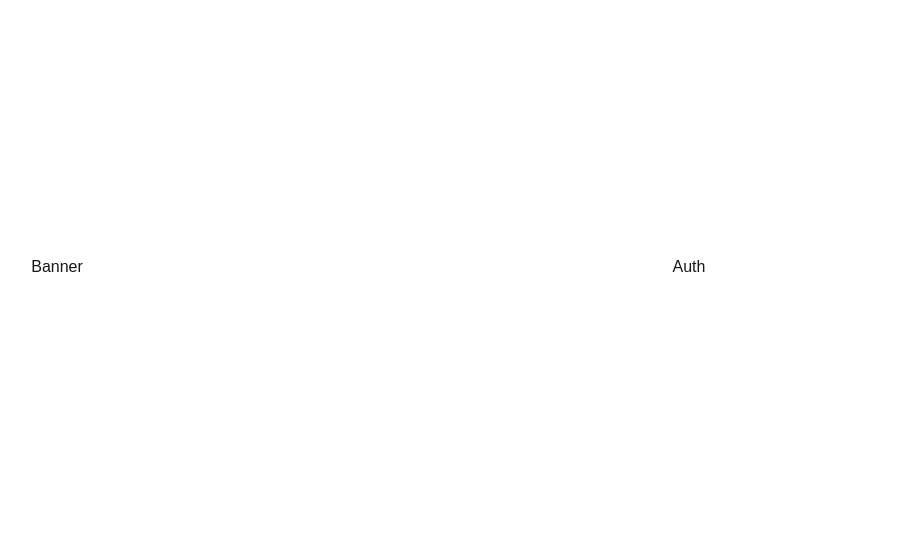
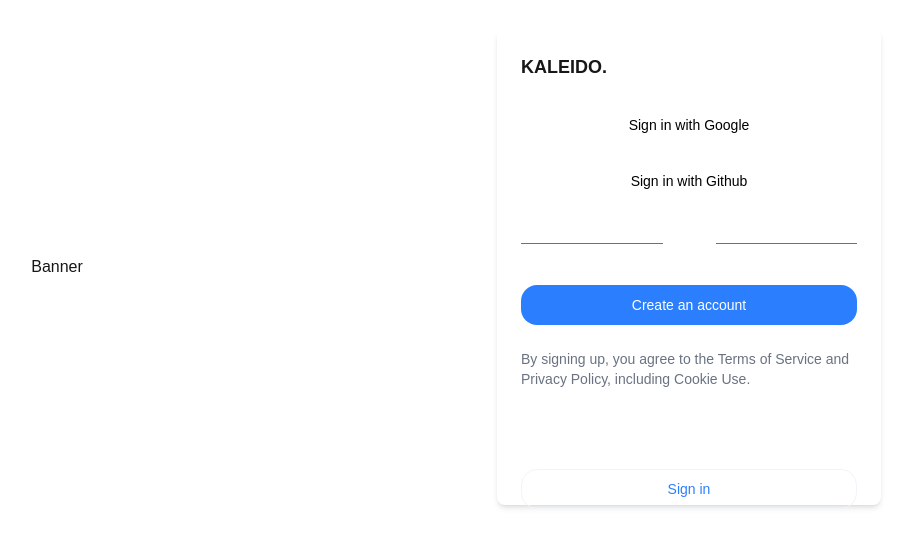
Before and after one commit to pickachuuu/kaleido-client, a Next.js app: page /auth in a window 1280 px wide. Shown: the part 133-680 px from the top of the page, without its empty margins (267-1179 px from the left). Built offline with nearby package versions, Linux system fonts and the light colour scheme.

Commit message:
feat: implement AuthForm component with Google and Github sign-in options

```diff
--- a/src/components/features/AuthForm.tsx
+++ b/src/components/features/AuthForm.tsx
@@ -1,7 +1,59 @@
+import Card from "@/components/ui/Card";
+import { Button } from "@/components/ui/Button";
+
 export default function AuthForm() {
     return (
         <div className="flex items-center justify-center">
-            Auth
+            <Card className="w-96">
+
+                <Card.Header className="text-bold text-2xl">
+                    KALEIDO.
+                </Card.Header>
+
+                <Card.Content className="h-96">
+                    <div className="col col-span-1">
+                        <div>
+                            <Button className="w-full my-2">
+                                Sign in with Google
+                            </Button>
+                        </div>
+                        <div>
+                            <Button className="w-full my-2">
+                                Sign in with Github
+                            </Button>
+                        </div>
+
+                        {/* divider */}
+                        <div className="flex items-center gap-4 text-gray-500 text-sm my-6">
+                            <hr className="flex-grow border-t border-gray-500" />
+                            <span className="text-white">OR</span>
+                            <hr className="flex-grow border-t border-gray-500" />
+                        </div>
+
+                        <div>
+                            <Button className="w-full my-2" variant="secondary">
+                                Create an account
+                            </Button>
+                        </div>
+
+                        <div className="text-gray-500 text-sm mt-4">
+                            <p>
+                                By signing up, you agree to the Terms of Service and Privacy Policy, including Cookie Use.
+                            </p>
+                        </div>
+
+                        <div className="text-bold text-white my-12">
+                            Already have an account?
+                            <Button className="w-full my-2" variant="outline">
+                                Sign in
+                            </Button>
+                        </div>
+                    </div>
+
+
+                </Card.Content>
+
+            </Card>
         </div>
     )
 }
```
